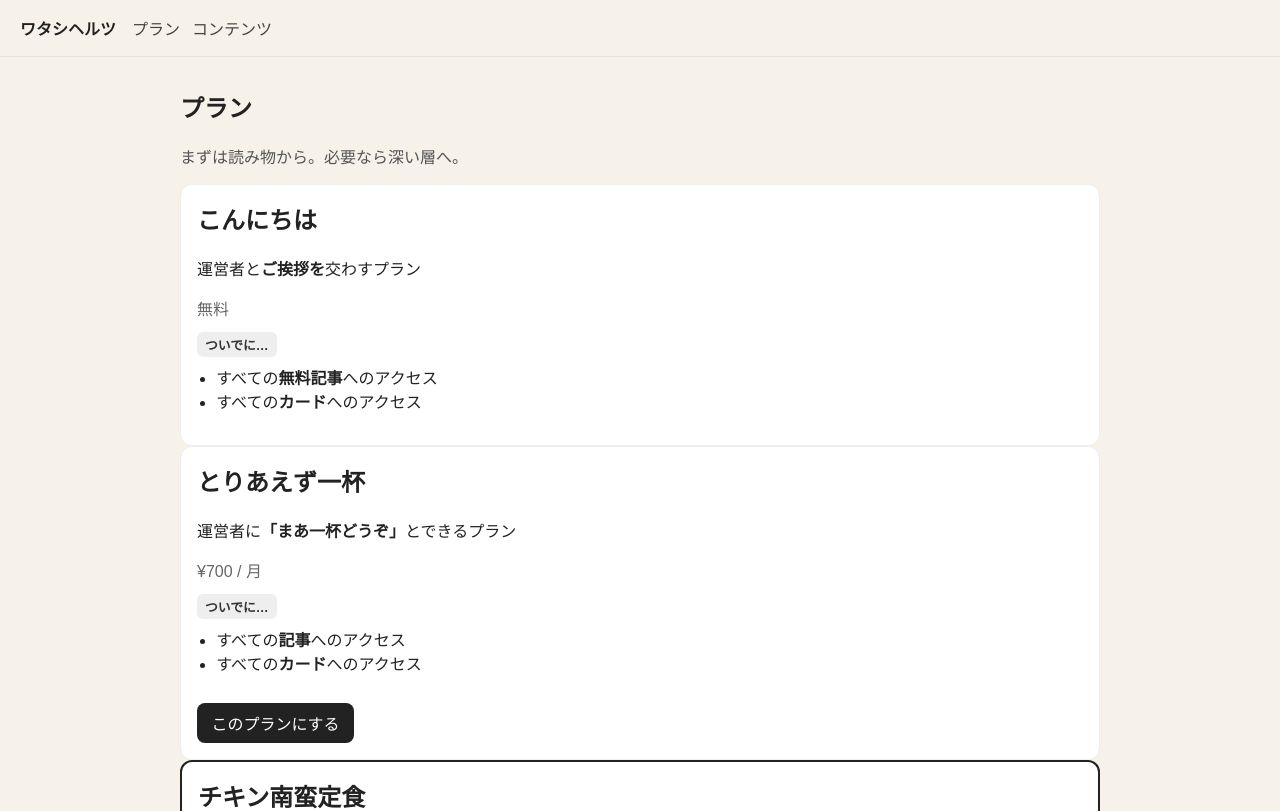
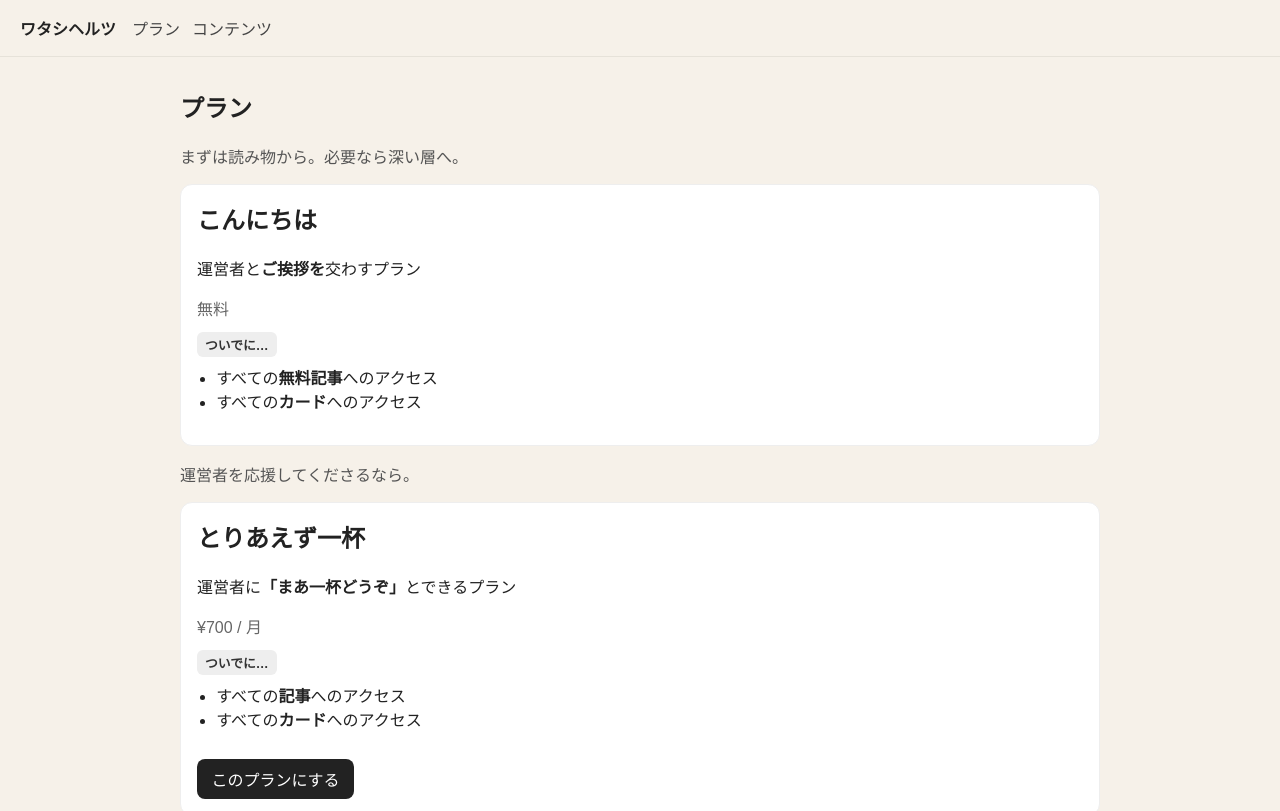
Before and after one commit to hiracoh/watashihertz, a Next.js app: page /plans in a window 1280 px wide. Shown: the top 811 px of the page. Built offline with nearby package versions, Linux system fonts and the light colour scheme; a web font is replaced by a local one.

Commit message:
Update page.js

```diff
--- a/app/plans/page.js
+++ b/app/plans/page.js
@@ -28,6 +28,8 @@ export default function Plans() {
   </ul>
 
 </div>
+      <p style={{ color:'#555' }}>運営者を応援してくださるなら。</p>
+
 
       <div style={{ background:'#fff', border:'1px solid #eee', borderRadius:12, padding:'1rem' }}>
   <h2 style={{ marginTop:0 }}>とりあえず一杯</h2>
```
